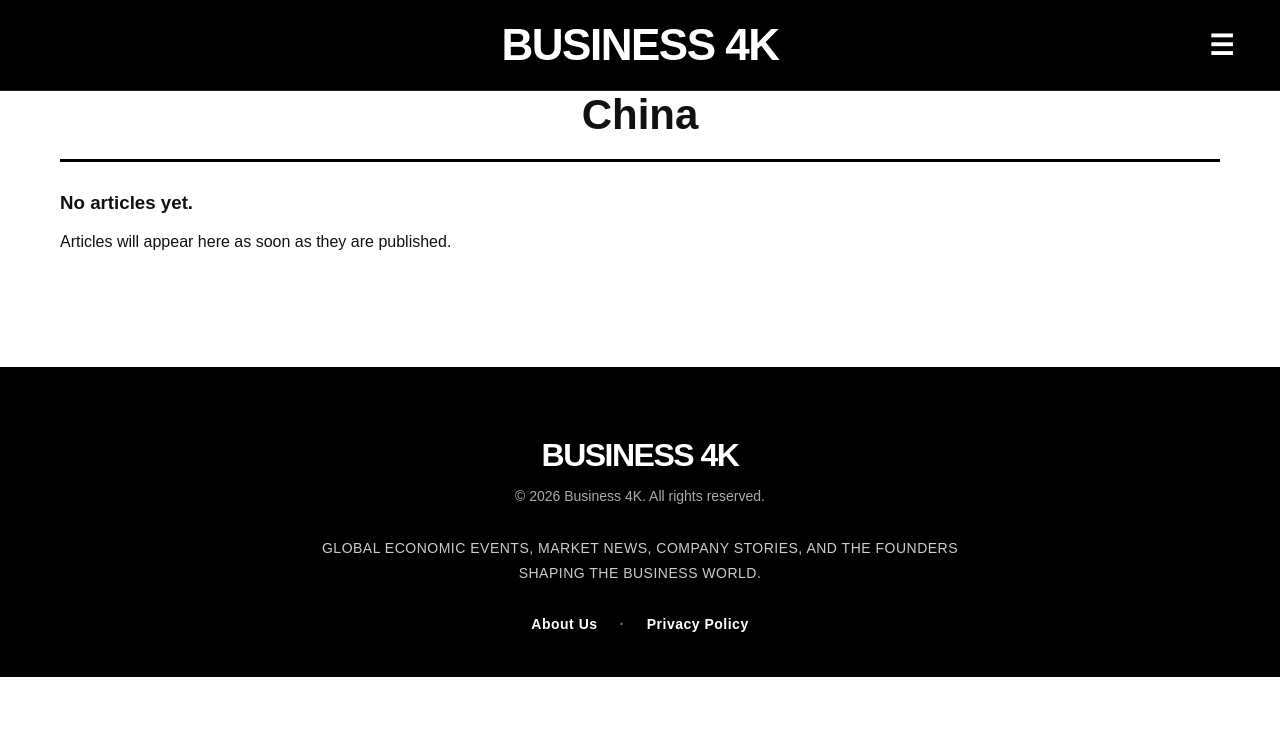
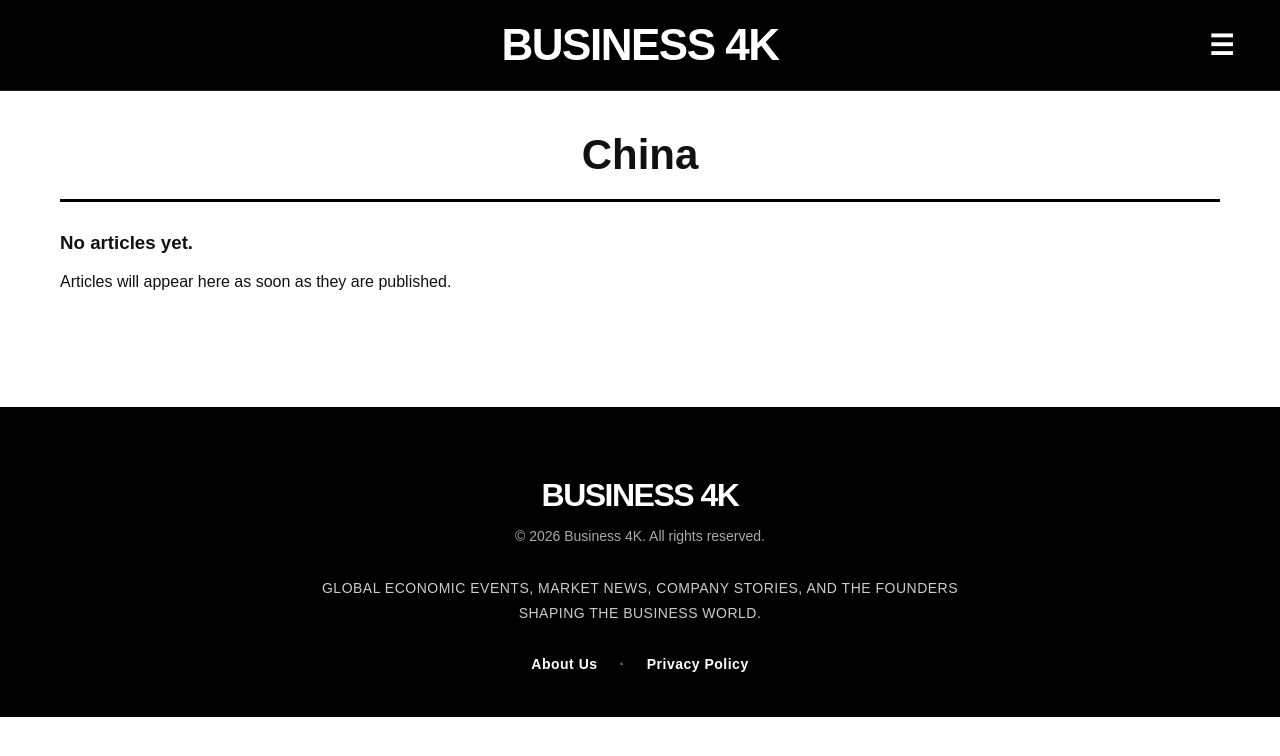
Before and after one commit to business4k/business4k, a Jekyll site: the page built from categories/china.md, in a window 1280 px wide. Shown: the top 756 px of the page. Built offline with Jekyll 4.4.1, drawn with Linux system fonts in a browser that asks for light colours.

Commit message:
Adjust padding and margin for category page styles

```diff
--- a/assets/style.css
+++ b/assets/style.css
@@ -647,14 +647,13 @@ main {
 }
 
 /* CATEGORY PAGES */
-
 .category-page {
-  padding: 0 20px 40px;
+  padding: 40px 20px 40px;
 }
 
 .category-page-divider-top {
   border-top: 3px solid #000000;
-  margin: 40px 0 20px;
+  margin: 0 0 20px;
 }
 
 .category-page-title {
```
